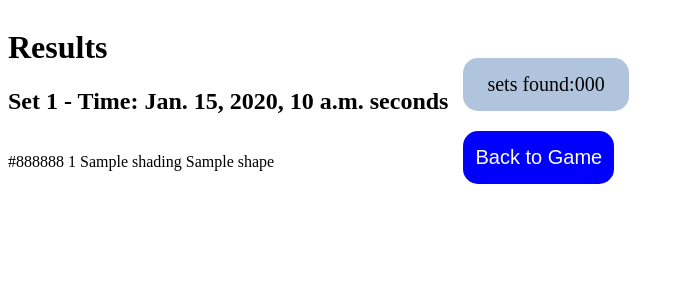
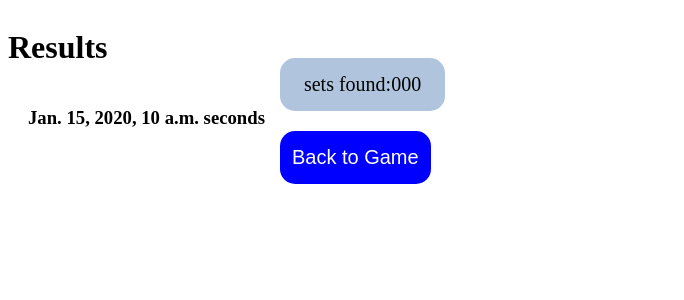
Before and after one commit to 0rin/setgame, a Django app: template game/templates/game/results.html in a window 1280 px wide. Shown: the top 300 px of the page, without its empty margins (0-684 px from the left). Run offline with Django 3.2, Linux system fonts and the light colour scheme; the template is opened without the code that fills it: most values are stand-ins (such as "Sample title", 1, 10 or a date in 2020).

Commit message:
Add duration bars

```diff
--- a/game/cards.py
+++ b/game/cards.py
@@ -133,7 +133,7 @@ class Cards(object):
         self.indices_of_extra_cards.reverse()
         for i in self.indices_of_extra_cards:
             del self.cards_open[i]
-        self.indices_of_extra_cards = []
+        del self.indices_of_extra_cards[:3]
 
     def _take_n_cards(self, n):
         """Draws n cards from the deck."""
--- a/game/static/game/css/game.css
+++ b/game/static/game/css/game.css
@@ -191,3 +191,13 @@
 .svg_element_small {
   position: absolute;
 }
+
+.bar {
+  display: table-cell;
+  background-color: blue;
+}
+
+.time {
+  padding-left: 20px;
+  display: table-cell;
+}
--- a/game/templates/game/results.html
+++ b/game/templates/game/results.html
@@ -5,10 +5,8 @@
 <div id="results_section">
     <h1>Results</h1>
     {% for result in results %}
-        <h2>Set {{ forloop.counter }} - Time: {{ result.time }} seconds</h2>
         {% for card in result.set %}
-        <div type="button"
-            class="card_outline card_outline_small {{ card.blank }}"
+        <div class="card_outline card_outline_small {{ card.blank }}"
             id="{{ card.id }}">
             {% for n in card.range %}
             <svg class="svg_element_small
@@ -48,14 +46,9 @@
             {% endfor %}
         </div>
         {% endfor %}
-
-
-
+        <div class="bar" style="width:{{result.time}}px;"></div>
+        <div class="time"><h3>{{result.time}} seconds</h3></div>
         <br/>
-        {% for card in result.set %}
-            {{ card.color }} {{ card.number }} {{ card.shading }} {{ card.shape}}
-            <br/>
-        {% endfor %}
     {% endfor %}
 </div>
 {% endblock %}
```
